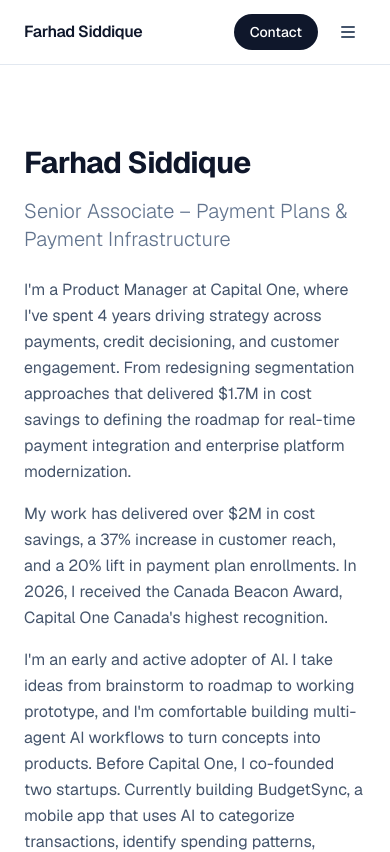
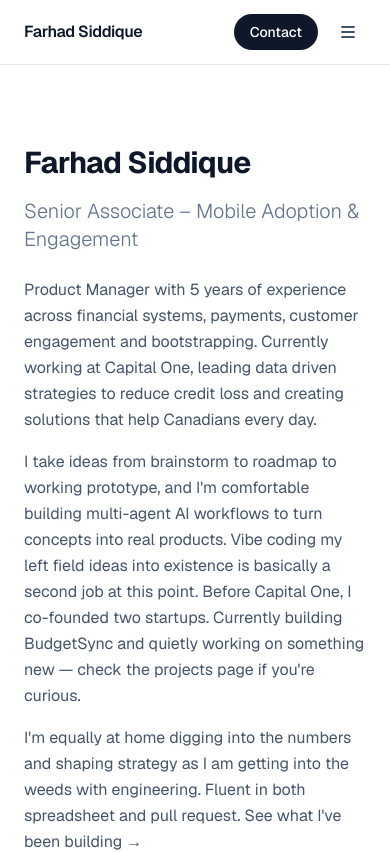
Before and after one commit to FarhadSiddique/portfolio, a Next.js app: page / in a window 390 px wide. Shown: the top 852 px of the page. Built offline with nearby package versions, Linux system fonts and the light colour scheme.

Commit message:
Update homepage bio and title to match LinkedIn
- Update title to Mobile Adoption & Engagement
- Para 1 matches LinkedIn exactly
- Para 2 adds builder identity and projects nudge
- Para 3 adds personality kicker with CTA

Co-Authored-By: Claude Sonnet 4.6 <noreply@anthropic.com>

```diff
--- a/content/resume.ts
+++ b/content/resume.ts
@@ -1,6 +1,6 @@
 export const resume = {
   name: "Farhad Siddique",
-  title: "Senior Associate – Payment Plans & Payment Infrastructure",
+  title: "Senior Associate – Mobile Adoption & Engagement",
   location: "Toronto, ON",
   email: "farhad2548@gmail.com",
   phone: "(289) 707-6100",
@@ -8,9 +8,9 @@ export const resume = {
   github: "https://github.com/FarhadSiddique",
   website: "https://farhadsiddique.com",
   summary: [
-    "I'm a Product Manager at Capital One, where I've spent 4 years driving strategy across payments, credit decisioning, and customer engagement. From redesigning segmentation approaches that delivered $1.7M in cost savings to defining the roadmap for real-time payment integration and enterprise platform modernization.",
-    "My work has delivered over $2M in cost savings, a 37% increase in customer reach, and a 20% lift in payment plan enrollments. In 2026, I received the Canada Beacon Award, Capital One Canada's highest recognition.",
-    "I'm an early and active adopter of AI. I take ideas from brainstorm to roadmap to working prototype, and I'm comfortable building multi-agent AI workflows to turn concepts into products. Before Capital One, I co-founded two startups. Currently building BudgetSync, a mobile app that uses AI to categorize transactions, identify spending patterns, predict expenses, and automate budgeting.",
+    "Product Manager with 5 years of experience across financial systems, payments, customer engagement and bootstrapping. Currently working at Capital One, leading data driven strategies to reduce credit loss and creating solutions that help Canadians every day.",
+    "I take ideas from brainstorm to roadmap to working prototype, and I'm comfortable building multi-agent AI workflows to turn concepts into real products. Vibe coding my left field ideas into existence is basically a second job at this point. Before Capital One, I co-founded two startups. Currently building BudgetSync and quietly working on something new — check the projects page if you're curious.",
+    "I'm equally at home digging into the numbers and shaping strategy as I am getting into the weeds with engineering. Fluent in both spreadsheet and pull request. See what I've been building →",
   ],
   languages: ["English (Native)", "Bengali (Native)"],
   awards: [
```
